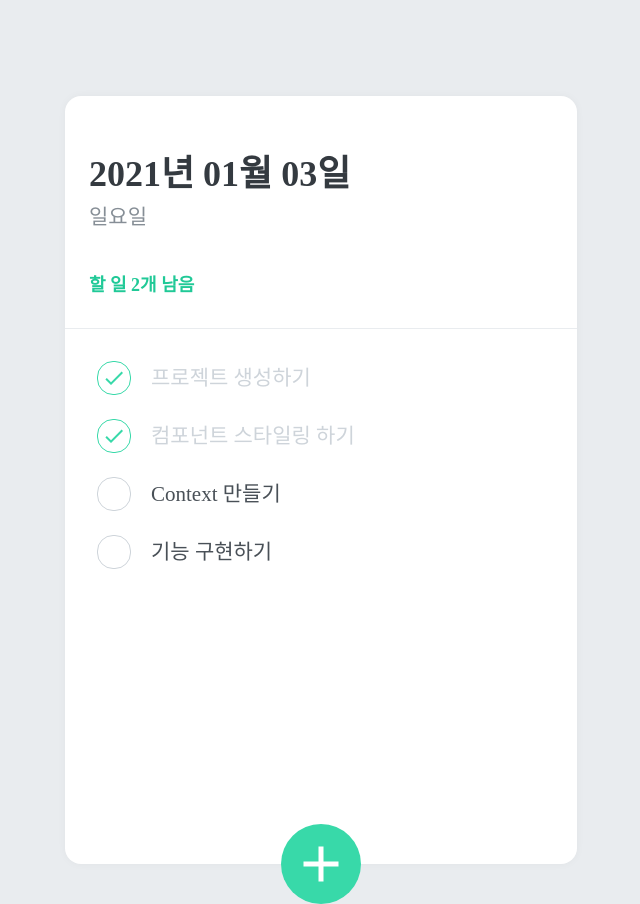
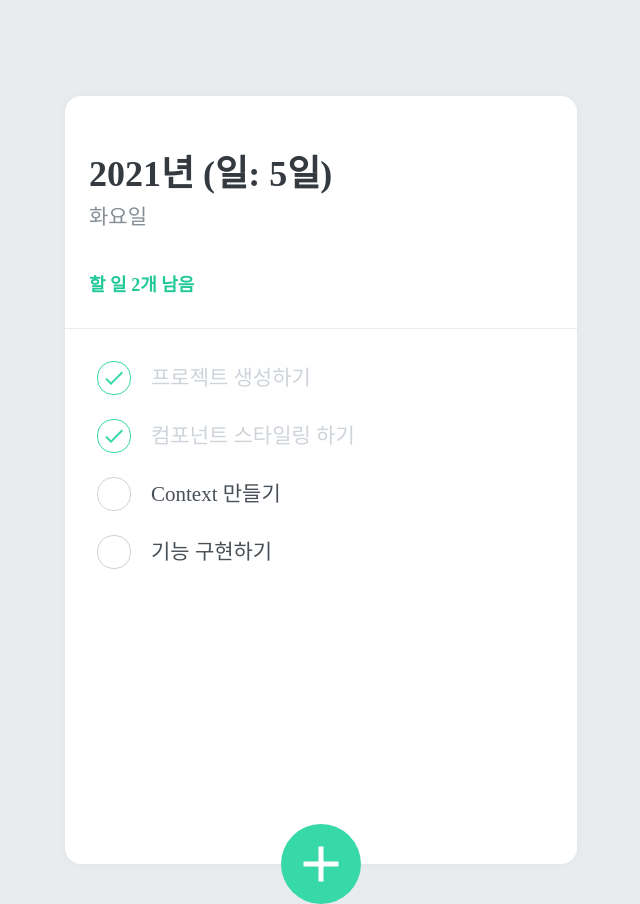
Before and after one commit to hyewonji/todolist_react, a React (Create React App) app: page / in a window 1280 px wide. Shown: the whole page, without its empty margins (319-959 px from the left). Built offline with nearby package versions, Linux system fonts and the light colour scheme.

Commit message:
Show Remainder Number and Date

```diff
--- a/src/components/TodoHead.js
+++ b/src/components/TodoHead.js
@@ -25,14 +25,23 @@
 
 function TodoHead() {
     const todos = useTodoState();
-    console.log(todos);
+    const undoneTasks = todos.filter(todo => !todo.done);
+
+    const today = new Date();
+    const dateString = today.toLocaleDateString('ko-KR', {
+        year: 'numeric',
+        nonth: 'long',
+        day: 'numeric'
+    });
+    const dayName = today.toLocaleDateString('ko-KR', { weekday: 'long' });
+
     return (
         <TodoHeadBlock>
-            <h1>2021년 01월 03일</h1>
-            <div className="day">일요일</div>
-            <div className="tasks-left">할 일 2개 남음</div>
+            <h1>{ dateString }</h1>
+            <div className="day">{ dayName }</div>
+            <div className="tasks-left">할 일 {undoneTasks.length}개 남음</div>
         </TodoHeadBlock>
-    )
+    );
 }
 
 export default TodoHead;
```
Also changed, not shown: 1 other file (tests, documents, lock files or other folders).
